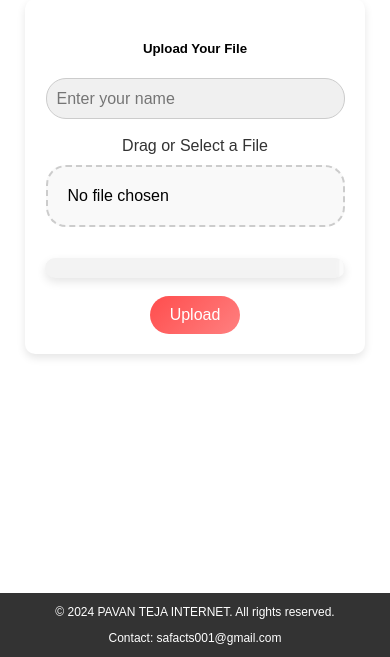
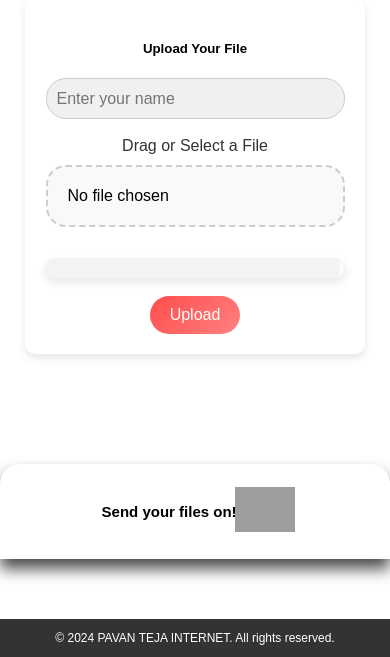
Before and after one commit to Safacts/xeroc, a Django app: page / in a window 390 px wide. Shown: the part 187-844 px from the top of the page. Run offline with Django 3.2, Linux system fonts and the light colour scheme; grey boxes are pictures that could not be loaded.

Commit message:
added send files on whatsapp

```diff
--- a/templates/home.html
+++ b/templates/home.html
@@ -516,6 +516,134 @@
 
 
 
+
+
+
+
+
+
+
+
+
+
+        /* Add pure white background spacer */
+        .spacer {
+            background-color: #b2beb5;
+            height: 300px;
+            border-top-left-radius: 20px;
+            border-top-right-radius: 20px;
+            box-shadow: 0px 10px 15px rgba(0, 0, 0, 0.6);
+        }
+
+
+        .footer {
+            background: #000;
+            color: #fff;
+            padding: 20px;
+            text-align: center;
+            margin-top: auto;
+            font-size: 0.9rem;
+        }
+
+        .spacer {
+            background-color: #fff;
+            height: 125px;
+            border-top-left-radius: 20px;
+            border-top-right-radius: 20px;
+            display: flex;
+            justify-content: center; /* Center content horizontally */
+            align-items: center; /* Center content vertically */
+        }
+
+        .soc-med {
+            display: flex;
+            justify-content: center; /* Align images at the center horizontally */
+            align-items: center; /* Align images at the center vertically */
+        }
+
+
+        .wat-img {
+            width: auto; /* Set the width to auto to maintain aspect ratio */
+            height: 85px; /* Set the height of all images */
+            margin: 0 0px; /* Add margin between images */
+
+
+            object-fit: contain; /* Ensure the entire image is visible within the specified dimensions */
+        }
+
+
+
+        /* Media Query for mobile devices */
+        @media only screen and (max-width: 768px) {
+            .product-card {
+                width: calc(100% - 20px);
+            }
+
+            /* Add pure white background spacer */
+            .spacer {
+                background-color: #b2beb5;
+                height: 100px;
+                border-top-left-radius: 20px;
+                border-top-right-radius: 20px;
+            }
+
+            /* newly added <<<<<<<<<<<<<<< */
+
+
+
+            .spacer {
+                background-color: #fff;
+                height: 95px; /* Adjust the height to accommodate the .msg div */
+                border-top-left-radius: 20px;
+                border-top-right-radius: 20px;
+                display: grid;
+                justify-content: center;
+                align-items: center;
+                position: relative;
+                box-shadow: 0px 10px 15px rgba(0, 0, 0, 0.7);
+            }
+
+            .msg {
+                display: flex;
+                justify-content: center;
+                align-items: center;
+                position: absolute;
+
+                left: -6%;
+                width: 100%;
+                height: 100%;
+                font-size: 10px; /* Set the font size to 14px */
+            }
+
+
+            .soc-med {
+                display: flex;
+                justify-content: center; /* Align images at the center horizontally */
+                align-items: center; /* Align images at the center vertically */
+                margin-left: 140px;
+            }
+
+
+            .wat-img {
+                width: auto; /* Set the width to auto to maintain aspect ratio */
+                height: 45px; /* Set the height of all images */
+                position: relative;
+                margin: 0 0px; /* Add margin between images */
+                object-fit: contain; /* Ensure the entire image is visible within the specified dimensions */
+            }
+
+
+
+
+
+
+
+        }
+
+
+
+
+
         </style>
 </head>
 
@@ -589,13 +717,35 @@
     <!- Add more cards as needed
    </div>
 -->
+
+<br>
+
+<br>
+
+<br>
+
+<br>
+
+<br>
+
+<div class="spacer">
+    <div class="msg">
+        <h2>Send your files on!!</h3>
+    </div>
+    <div class="soc-med">
+        <a href="https://wa.me/+919491804064" target="_blank">
+            <img class="wat-img" src="https://ehtjgdywsyvlshqpxbum.supabase.co/storage/v1/object/public/images/watsapp_logo-removebg-preview.png?t=2024-03-26T03%3A10%3A02.449Z" alt="WhatsApp">
+        </a>
+
+    </div>
+</div>
+
 <footer>
     <p>&copy; 2024 PAVAN TEJA INTERNET. All rights reserved.</p>
-    <p>Contact: safacts001@gmail.com</p>
+
 
 
 </footer>
-
 
 
 <script>
@@ -850,7 +1000,14 @@
     };
 
 
+    function redirectToWhatsApp(phoneNumber, productId) {
+        // Define the product card element
+        // Construct the WhatsApp URL with pre-filled message
+        var whatsappURL = 'https://wa.me/' + phoneNumber + '?text=' + encodedMessage;
 
+        // Open the WhatsApp URL in a new tab
+        window.open(whatsappURL, '_blank');
+    }
 
 </script>
 </body>
```
